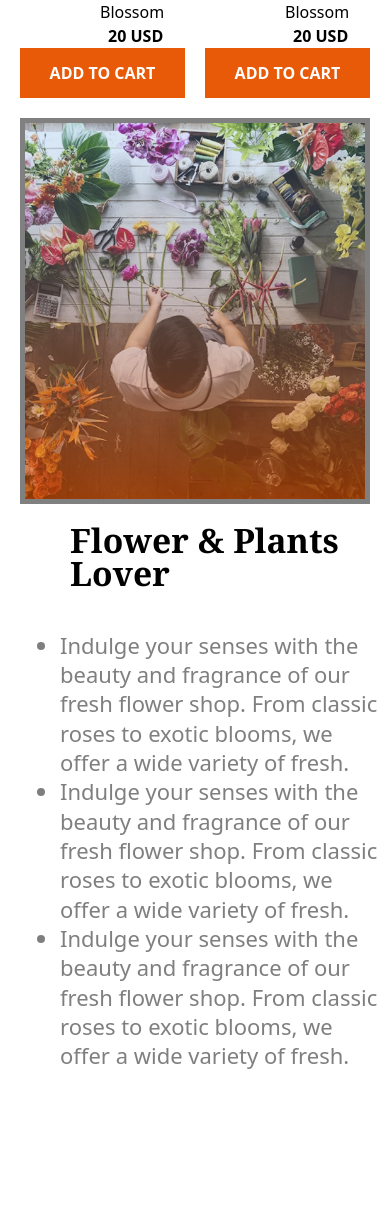
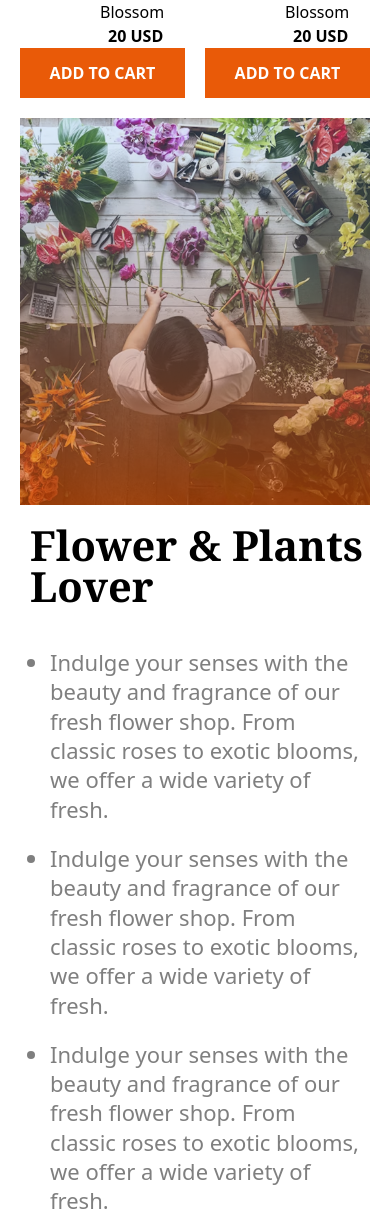
Before and after one commit to labibsadat/B12A02-Responsive-Flowers-assignment-2-repo-2, a plain HTML site: page index.html in a window 390 px wide. Shown: the part 2366-3585 px from the top of the page. Drawn offline with nearby package versions, Linux system fonts and the light colour scheme.

Commit message:
added position and update some issues

```diff
--- a/index.html
+++ b/index.html
@@ -129,9 +129,15 @@
  <section class="">
    <div class="plant-lover-container  mb-50 ">
      <div class="plant-lover-images ">
-         <img src="assets/trusted-badge.png " alt="" class="badge-img display-hide">
+        <div>
+             <img src="assets/trusted-badge.png " alt="" class="badge-img display-hide">
+        </div>
 
-    <img src="assets/flower-store.png" alt="" class="flower-store-img">
+
+
+  <div>
+      <img src="assets/flower-store.png" alt="" class="flower-store-img">
+  </div>
 
     </div>
     <!-- <div></div> -->
--- a/styles.css
+++ b/styles.css
@@ -69,30 +69,31 @@ list-style: none;
  }
 
 .plant-lover-images{
-border: 5px solid gray;
-
-  position: relative;
 width: 600px;
 overflow: visible;
-
+ position: relative;
+ margin:0 ;
+ padding: 0;
 
 
 }
 .flower-store-img{
-width: 100%;
+width: 1140px;
 display: block;
+
 
 }
 .badge-img{
 position: absolute;
-margin-left: 250px;
-margin-top: -65px;
-width:150px ;
+right: -100px;
+top: -70px;
+width:260px;
+
 
 }
 
 .plant-lover-description{
-  margin-left: 50px;
+  margin-left: 80px;
 }
 .plant-lover-title{
   width: 70%;
@@ -100,6 +101,10 @@ width:150px ;
 
 .plant-lover-sub-title ul li{
   list-style-type: disc;
+  margin-bottom: 20px;
+}
+.plant-lover-sub-title{
+  width: 540px;
 }
 
 /* join section */
@@ -268,13 +273,20 @@ width: 100%;
   margin-left :10px;
   margin-right: 10px;
 }
+ .plant-lover-sub-title{
+  width: calc(100% - 20px);
+
+}
 .plant-lover-title{
   width:100%;
-  font-size: 2.1rem;
+  font-size: 2.6rem;
   font-weight: 700;
-  margin-left :10px;
-  margin-right: 10px;
+  margin-left: -20px;
 
+}
+.plant-lover-description {
+  width: 90%;
+  margin-left: 40px;
 }
 
 /* join section */
```
